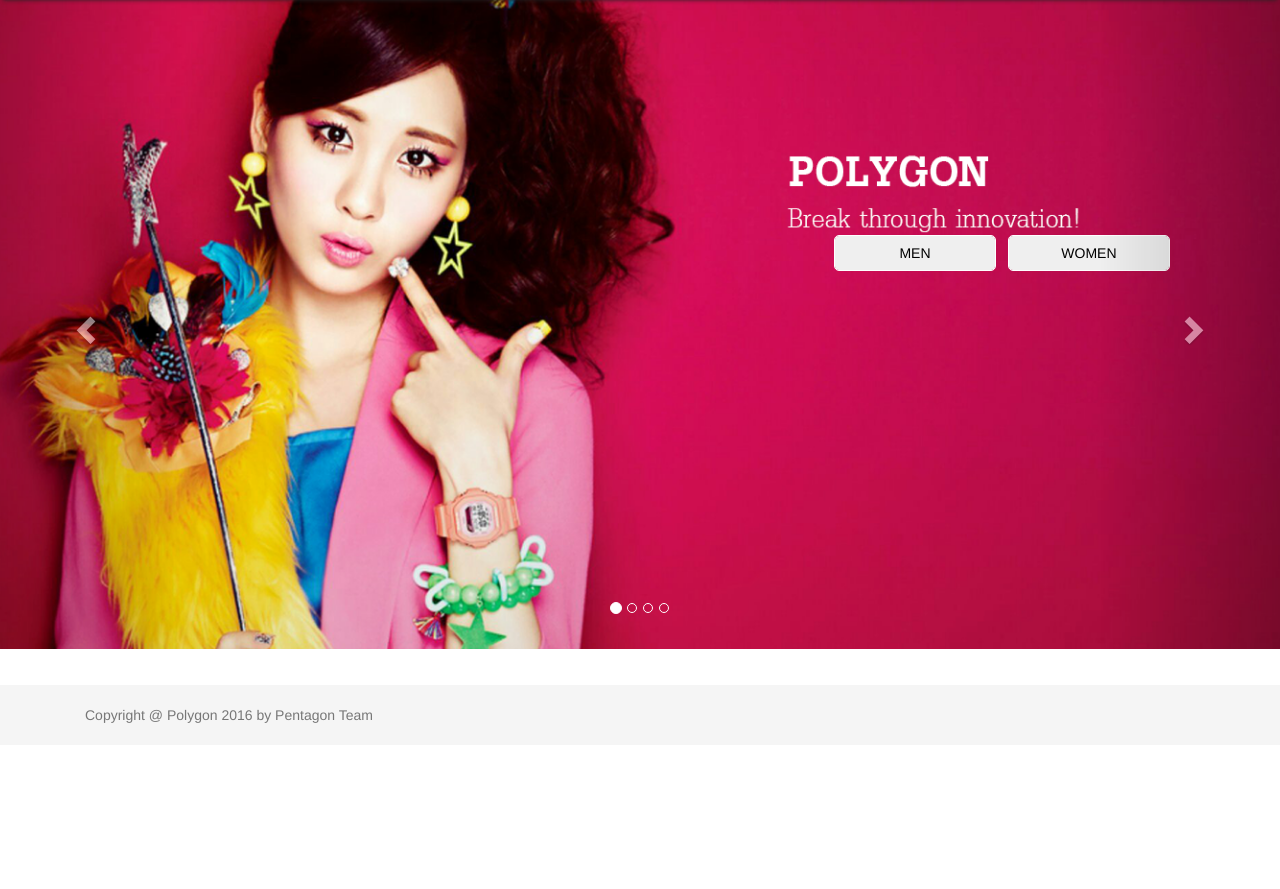
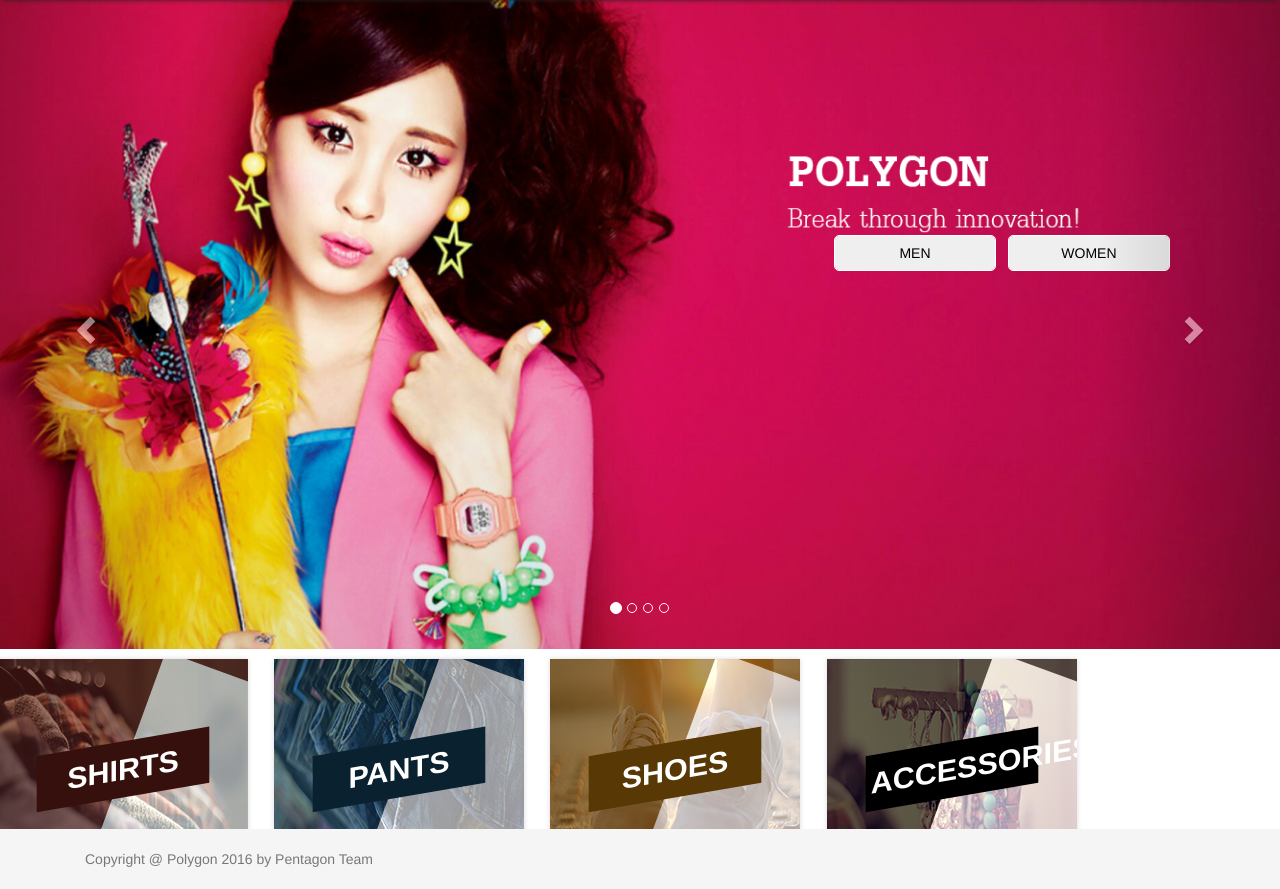
Before and after one commit to kasiditp/Pentagon, a Django app: page / in a window 1280 px wide. Shown: the part 55-944 px from the top of the page. Before the commit the page ends 778 px from the top, so only its background shows below. Run offline with Django 3.2, Linux system fonts and the light colour scheme; some libraries are stand-ins or nearby versions.

Commit message:
Add effect hover to the image

```diff
--- a/base/static/base/css/home.css
+++ b/base/static/base/css/home.css
@@ -4,7 +4,7 @@
     /*background-image: url("../image/homeBG.png");*/
 }
 
-/*CAROUSEL*/
+/* CAROUSEL */
 
 .item {
     position: relative;
@@ -17,7 +17,7 @@
     height: 20%;
 }
 
-/*BUTTON*/
+/* BUTTON */
 
 #buttonMen1, #buttonWomen1 {
     margin-left: 10px;
@@ -71,3 +71,207 @@
     outline-offset: 15px;
     text-shadow: 1px 1px 2px #427388;
 }
+
+/* Included color classes..
+	.red
+	.blue
+	.yellow
+*/
+
+@import url(https://fonts.googleapis.com/css?family=Raleway:400,800);
+figure.snip1104 {
+  font-family: 'Raleway', Arial, sans-serif;
+  position: relative;
+  float: left;
+  overflow: hidden;
+  margin: 10px 1%;
+  min-width: 200px;
+  max-width: 250px;
+  max-height: 220px;
+  width: 100%;
+  background: #000000;
+  color: #ffffff;
+  text-align: center;
+  box-shadow: 0 0 5px rgba(0, 0, 0, 0.15);
+}
+
+figure.snip1104 * {
+  -webkit-box-sizing: border-box;
+  box-sizing: border-box;
+  -webkit-transition: all 0.4s ease-in-out;
+  transition: all 0.4s ease-in-out;
+}
+
+figure.snip1104 img {
+  max-width: 100%;
+  position: relative;
+  opacity: 0.4;
+}
+
+figure.snip1104 figcaption {
+  position: absolute;
+  top: 0;
+  left: 0;
+  bottom: 0;
+  right: 0;
+}
+
+figure.snip1104 h2 {
+  position: absolute;
+  left: 40px;
+  right: 40px;
+  display: inline-block;
+  background: #000000;
+  -webkit-transform: skew(-10deg) rotate(-10deg) translate(0, -50%);
+  transform: skew(-10deg) rotate(-10deg) translate(0, -50%);
+  padding: 12px 5px;
+  margin: 0;
+  top: 50%;
+  text-transform: uppercase;
+  font-weight: 400;
+}
+
+figure.snip1104 h2 span {
+  font-weight: 800;
+}
+
+figure.snip1104:before {
+  height: 100%;
+  width: 100%;
+  top: 0;
+  left: 0;
+  content: '';
+  background: #ffffff;
+  position: absolute;
+  -webkit-transition: all 0.3s ease-in-out;
+  transition: all 0.3s ease-in-out;
+  -webkit-transform: rotate(110deg) translateY(-50%);
+  transform: rotate(110deg) translateY(-50%);
+}
+
+figure.snip1104 a {
+  left: 0;
+  right: 0;
+  top: 0;
+  bottom: 0;
+  position: absolute;
+  z-index: 1;
+}
+
+figure.snip1104.blue {
+  background: #123851;
+}
+
+figure.snip1104.blue h2 {
+  background: #0a212f;
+}
+
+figure.snip1104.red {
+  background: #581a14;
+}
+
+figure.snip1104.red h2 {
+  background: #36100c;
+}
+
+figure.snip1104.yellow {
+  background: #7f5006;
+}
+
+figure.snip1104.yellow h2 {
+  background: #583804;
+}
+
+figure.snip1104:hover img,
+figure.snip1104.hover img {
+  opacity: 1;
+  -webkit-transform: scale(1.1);
+  transform: scale(1.1);
+}
+
+figure.snip1104:hover h2,
+figure.snip1104.hover h2 {
+  -webkit-transform: skew(-10deg) rotate(-10deg) translate(-150%, -50%);
+  transform: skew(-10deg) rotate(-10deg) translate(-150%, -50%);
+}
+
+figure.snip1104:hover:before,
+figure.snip1104.hover:before {
+  -webkit-transform: rotate(110deg) translateY(-150%);
+  transform: rotate(110deg) translateY(-150%);
+}
+
+/*  Gallery  */
+/*@import url(https://fonts.googleapis.com/css?family=Open+Sans);*/
+/** {*/
+    /*margin: 0;*/
+    /*padding: 0;*/
+    /*box-sizing: border-box;*/
+    /*font-family: 'Open Sans', sans-serif;*/
+/*}*/
+
+/*.title {*/
+    /*color: #2980B9;*/
+    /*font-size: 1.1rem;*/
+    /*line-height: 2.5rem;*/
+    /*text-transform: capitalize;*/
+    /*text-align: center;*/
+/*}*/
+
+/*.gallery {*/
+    /*width: 100%;*/
+    /*max-width: 960px;*/
+    /*min-height: 50vh;*/
+    /*margin: 2rem auto;*/
+    /*display: -webkit-box;*/
+    /*display: -webkit-flex;*/
+    /*display: -ms-flexbox;*/
+    /*display: flex;*/
+    /*-webkit-flex-wrap: wrap;*/
+    /*-ms-flex-wrap: wrap;*/
+    /*flex-wrap: wrap;*/
+    /*-webkit-justify-content: center;*/
+    /*justify-content: center;*/
+/*}*/
+
+/*.gallery-item {*/
+    /*box-shadow: 2px 2px 8px -1px #000;*/
+    /*width: 300px;*/
+    /*height: 200px;*/
+    /*margin: 5px;*/
+    /*background: #000;*/
+    /*position: relative;*/
+    /*cursor: pointer;*/
+    /*overflow: hidden;*/
+/*}*/
+
+/*.gallery-item-image {*/
+    /*position: absolute;*/
+    /*width: 100%;*/
+    /*height: 100%;*/
+    /*background: lightblue;*/
+    /*z-index: 3;*/
+    /*-webkit-transition: all .5s ease;*/
+    /*transition: all .5s ease;*/
+    /*bottom: 0;*/
+    /*overflow: hidden;*/
+/*}*/
+
+/*.gallery-item:hover .gallery-item-image {*/
+    /*bottom: 80px;*/
+/*}*/
+
+/*.gallery-item-description {*/
+    /*color: white;*/
+    /*font-size: .8rem;*/
+    /*width: 100%;*/
+    /*height: 90px;*/
+    /*padding: 0rem .8rem;*/
+    /*background: #000;*/
+    /*position: absolute;*/
+    /*bottom: 0;*/
+/*}*/
+
+/*#span {*/
+    /*font-size: 10px;*/
+/*}*/
--- a/templates/pages/base/home.html
+++ b/templates/pages/base/home.html
@@ -15,6 +15,7 @@
 
     </section>
     <section>
+        {# Firt row #}
         <div class="row">
             <div id="myCarousel" class="carousel slide" data-ride="carousel">
                 <!-- Indicators -->
@@ -78,6 +79,45 @@
                 </a>
             </div>
         </div>
+
+        {# Second Row #}
+        <div class="row">
+                {# Shirts #}
+                <figure class="snip1104 red">
+                    <img src="{% static 'base/image/shirt.png' %}" alt="shirt"/>
+                    <figcaption>
+                        <h2><span>Shirts</span></h2>
+                    </figcaption>
+                    <a href="#"></a>
+                </figure>
+
+                {# Pants #}
+                <figure class="snip1104 blue">
+                    <img src="{% static 'base/image/pants.png' %}" alt="shirt"/>
+                    <figcaption>
+                        <h2><span>Pants</span></h2>
+                    </figcaption>
+                    <a href="#"></a>
+                </figure>
+
+                {# Shoes #}
+                <figure class="snip1104 yellow">
+                    <img src="{% static 'base/image/shoes.png' %}" alt="shirt"/>
+                    <figcaption>
+                        <h2><span>Shoes</span></h2>
+                    </figcaption>
+                    <a href="#"></a>
+                </figure>
+
+                {# Accesories #}
+                <figure class="snip1104">
+                    <img src="{% static 'base/image/accessories.png' %}" alt="shirt"/>
+                    <figcaption>
+                        <h2><span>Accessories</span></h2>
+                    </figcaption>
+                    <a href="#"></a>
+                </figure>
+            </div>
     </section>
     <script>
 
```
